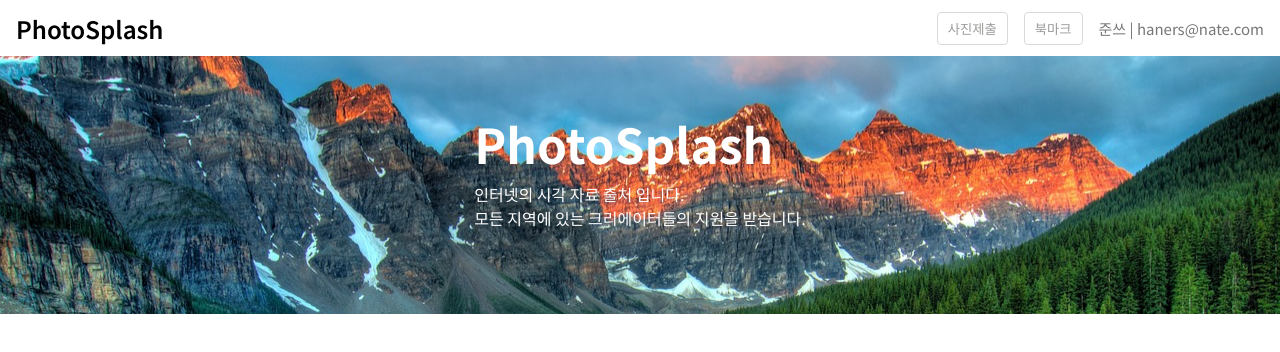
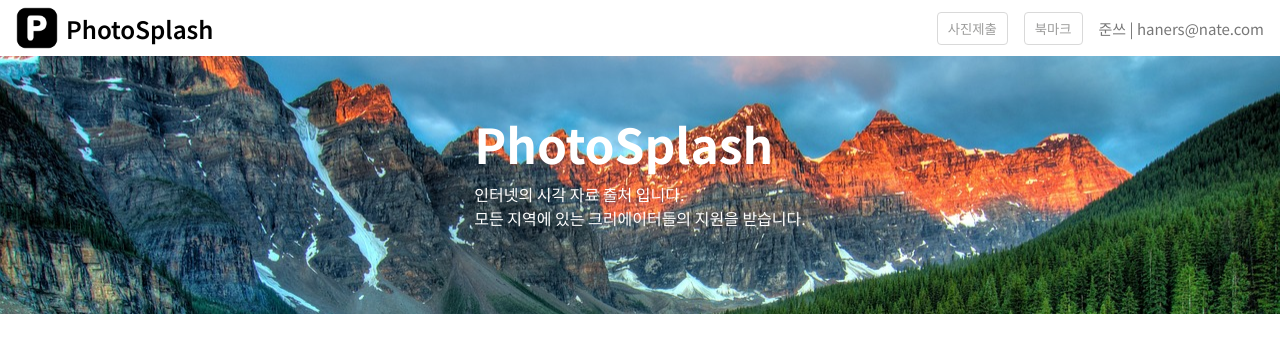
Before and after one commit to bassistjune/react-study-200502, a React (Vite) app: page / in a window 1280 px wide. Shown: the top 352 px of the page. Built offline with nearby package versions, Linux system fonts and the light colour scheme.

Commit message:
# 커밋 내용 - 한준희 1. className 중 표기 실수 정정 2. 일부 SCSS 스타일링 수정 3. 로고 이미지 추가

```diff
--- a/src/components/header/CommonHeader.module.scss
+++ b/src/components/header/CommonHeader.module.scss
@@ -12,8 +12,9 @@
   &__logoBox {
     display: flex;
     align-items: center;
+    justify-content: center;
 
-    width: 100%;
+    height: 100%;
 
     gap: 8px;
 
--- a/src/components/header/CommonHeader.tsx
+++ b/src/components/header/CommonHeader.tsx
@@ -3,8 +3,8 @@
 function CommonHeader() {
     return(
         <div className={styles.header}>
-            <div className={styles.header__logobox}>
-                <img src="" alt=""/>
+            <div className={styles.header__logoBox}>
+                <img src="src/assets/images/image-logo.png" className={styles.header__logoBox__logo} />
                 <span className={styles.header__logoBox__title}>
                     PhotoSplash
                 </span>
```
Also changed, not shown: src/assets/images/image-logo.png (added).
